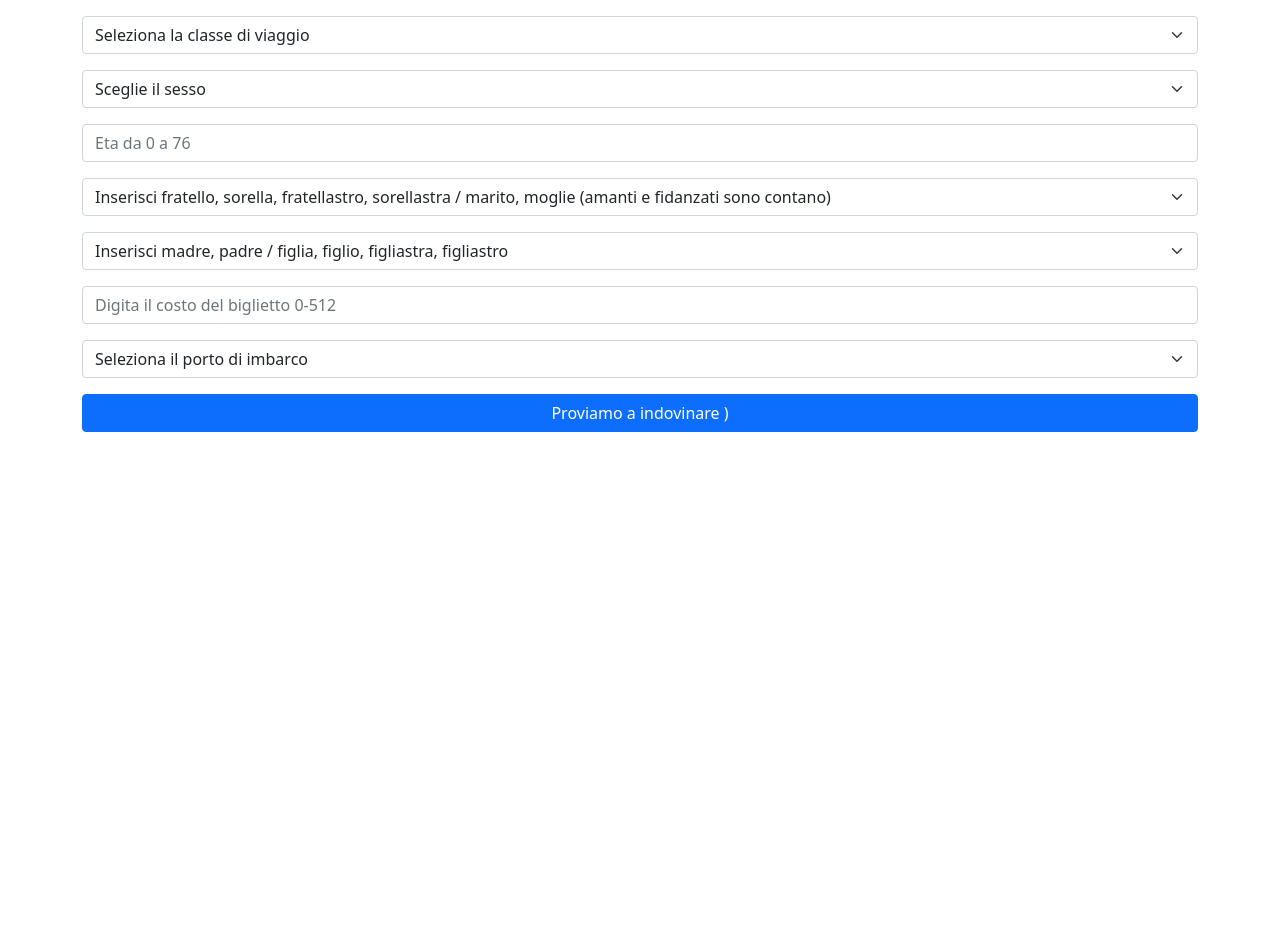
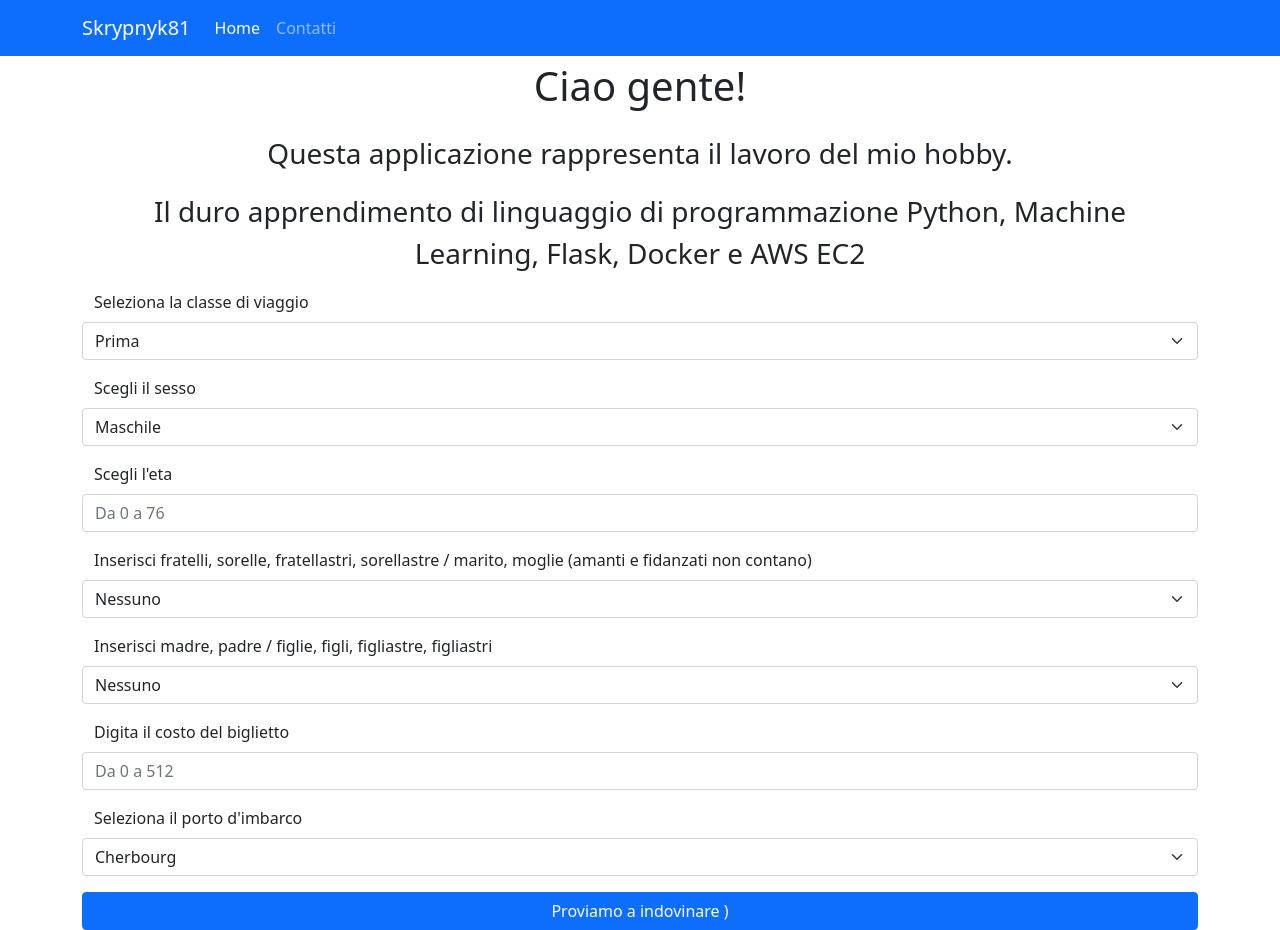
Before and after one commit to Skrypnyk81/titanic_deploy_flask, a Flask app: page / in a window 1280 px wide. Before the commit the page ends 432 px from the top, so only its background shows below. Run offline with Flask 2, Linux system fonts and the light colour scheme.

Commit message:
Finish project 1.0

```diff
--- a/app.py
+++ b/app.py
@@ -30,4 +30,12 @@ def form_case():
         return render_template('dead.html')
     else:
         return render_template('survival.html')
-    return render_template('home.html')
+
+
+@app.route('/contacts')
+def contacts_page():
+    return render_template('contacts.html')
+
+
+if __name__ == "__main__":
+   app.run(host='0.0.0.0', port=5000)
--- a/main.py
+++ /dev/null
@@ -1,4 +0,0 @@
-from app import app
-
-if __name__ == '__main__':
-    app.run(debug=True)
--- a/templates/base.html
+++ b/templates/base.html
@@ -2,10 +2,29 @@
 <html lang="en">
 <head>
     <meta charset="UTF-8">
+    <link href="https://cdn.jsdelivr.net/npm/bootstrap@5.0.1/dist/css/bootstrap.min.css" rel="stylesheet" integrity="sha384-+0n0xVW2eSR5OomGNYDnhzAbDsOXxcvSN1TPprVMTNDbiYZCxYbOOl7+AMvyTG2x" crossorigin="anonymous">
     <title>{% block head_title %}Saresti sopravvissuto su Titanic?{% endblock head_title %}</title>
 </head>
 <link href="https://cdn.jsdelivr.net/npm/bootstrap@5.0.1/dist/css/bootstrap.min.css" rel="stylesheet" integrity="sha384-+0n0xVW2eSR5OomGNYDnhzAbDsOXxcvSN1TPprVMTNDbiYZCxYbOOl7+AMvyTG2x" crossorigin="anonymous">
 <body>
+<nav class="navbar navbar-expand-lg navbar-dark bg-primary">
+    <div class="container">
+        <a class="navbar-brand" >Skrypnyk81</a>
+        <button class="navbar-toggler" type="button" data-bs-toggle="collapse" data-bs-target="#navbarSupportedContent" aria-controls="navbarSupportedContent" aria-expanded="false" aria-label="Toggle navigation">
+            <span class="navbar-toggler-icon"></span>
+        </button>
+        <div class="collapse navbar-collapse" id="navbarSupportedContent">
+            <ul class="navbar-nav me-auto mb-2 mb-lg-0">
+                <li class="nav-item">
+                    <a class="nav-link active" aria-current="page" href="{{ url_for('home_page') }}">Home</a>
+                </li>
+                <li class="nav-item">
+                    <a class="nav-link" href="{{ url_for('contacts_page') }}">Contatti</a>
+                </li>
+            </ul>
+        </div>
+    </div>
+</nav>
 <div class="container">
     {% block content %}
 
--- a/templates/home.html
+++ b/templates/home.html
@@ -1,32 +1,42 @@
 {% extends 'base.html' %}
 
-{% block head_title %}{% endblock head_title %}
+{% block head_title %}Scopri se sopravvivi{% endblock head_title %}
 
 {% block content %}
 <div class="container">
+    <div>
+        <p class="text-center fs-1">Ciao gente!</p>
+        <p class="text-center fs-3">Questa applicazione rappresenta il lavoro del mio hobby.</p>
+        <p class="text-center fs-3">Il duro apprendimento di linguaggio di programmazione Python, Machine Learning, Flask, Docker e AWS EC2</p>
+        <p class="text-center fs-3"></p>
+    </div>
     <form action="/form" method="post">
         <div class="row mt-3">
+            <label class="form-label">Seleziona la classe di viaggio</label>
             <select class="form-select" aria-label="Default select example" name="pclass">
-                <option selected>Seleziona la classe di viaggio</option>
-                <option value="1">Prima</option>
+                <option selected value="1">Prima</option>
                 <option value="2">Seconda</option>
                 <option value="3">Terza</option>
             </select>
         </div>
         <div class="row mt-3">
+            <label class="form-label">Scegli il sesso</label>
             <select class="form-select" aria-label="Default select example" name="sex">
-                <option selected>Sceglie il sesso</option>
-                <option value="0">Maschile</option>
+                <option selected value="0">Maschile</option>
                 <option value="1">Feminile</option>
             </select>
         </div>
         <div class="row mt-3">
-            <input type="text" class="form-control" placeholder="Eta da 0 a 76" name="age">
+            <label class="form-label">Scegli l'eta</label>
+            <input type="number" class="form-control has-validation" placeholder="Da 0 a 76" name="age"  min="0" max="76" step="1" required>
+            <div class="invalid-feedback">
+                Please choose a username.
+            </div>
         </div>
         <div class="row mt-3">
+            <label class="form-label">Inserisci fratelli, sorelle, fratellastri, sorellastre / marito, moglie (amanti e fidanzati non contano)</label>
             <select class="form-select" aria-label="Default select example" name="sibsp">
-                <option selected>Inserisci fratello, sorella, fratellastro, sorellastra / marito, moglie (amanti e fidanzati sono contano)</option>
-                <option value="0">Nessuno</option>
+                <option  selected value="0">Nessuno</option>
                 <option value="1">Uno</option>
                 <option value="2">Due</option>
                 <option value="3">Tre</option>
@@ -38,9 +48,9 @@
             </select>
         </div>
         <div class="row mt-3">
+            <label class="form-label">Inserisci madre, padre / figlie, figli, figliastre, figliastri</label>
             <select class="form-select" aria-label="Default select example" name="parch">
-                <option selected>Inserisci madre, padre / figlia, figlio, figliastra, figliastro</option>
-                <option value="0">Nessuno</option>
+                <option selected value="0">Nessuno</option>
                 <option value="1">Uno</option>
                 <option value="2">Due</option>
                 <option value="3">Tre</option>
@@ -52,12 +62,13 @@
             </select>
         </div>
         <div class="row mt-3">
-            <input type="text" class="form-control" placeholder="Digita il costo del biglietto 0-512" name="fare">
+            <label class="form-label">Digita il costo del biglietto</label>
+            <input type="number" class="form-control" placeholder="Da 0 a 512" name="fare" min="0" max="512" step="0.001" required>
         </div>
         <div class="row mt-3">
+            <label class="form-label">Seleziona il porto d'imbarco</label>
             <select class="form-select" aria-label="Default select example" name="embarked">
-                <option selected>Seleziona il porto di imbarco</option>
-                <option value="0">Cherbourg</option>
+                <option selected value="0">Cherbourg</option>
                 <option value="1">Queenstown</option>
                 <option value="2">Southampton</option>
             </select>
--- a/templates/survival.html
+++ b/templates/survival.html
@@ -4,6 +4,8 @@
 {% block head_title %}Survival{% endblock head_title %}
 
 {% block content %}
-<h1>Sei sopravissuto!)</h1>
-    <button type="button" class="btn btn-primary">Primary</button>
+<div class="container text-center">
+    <h1>E viva, saresti di quei pochi persone che sono sopravvissuti alla tragedia. 😊</h1>
+    <a class="btn btn-primary" href="{{ url_for('home_page') }}" role="button">Prova ancora</a>
+</div>
 {% endblock content %}
```
Also changed, not shown: requirements.txt (added, +15 -0 lines), templates/contacts.html (added, +12 -0 lines), templates/dead.html (+4 -4 lines), 1 other file.
